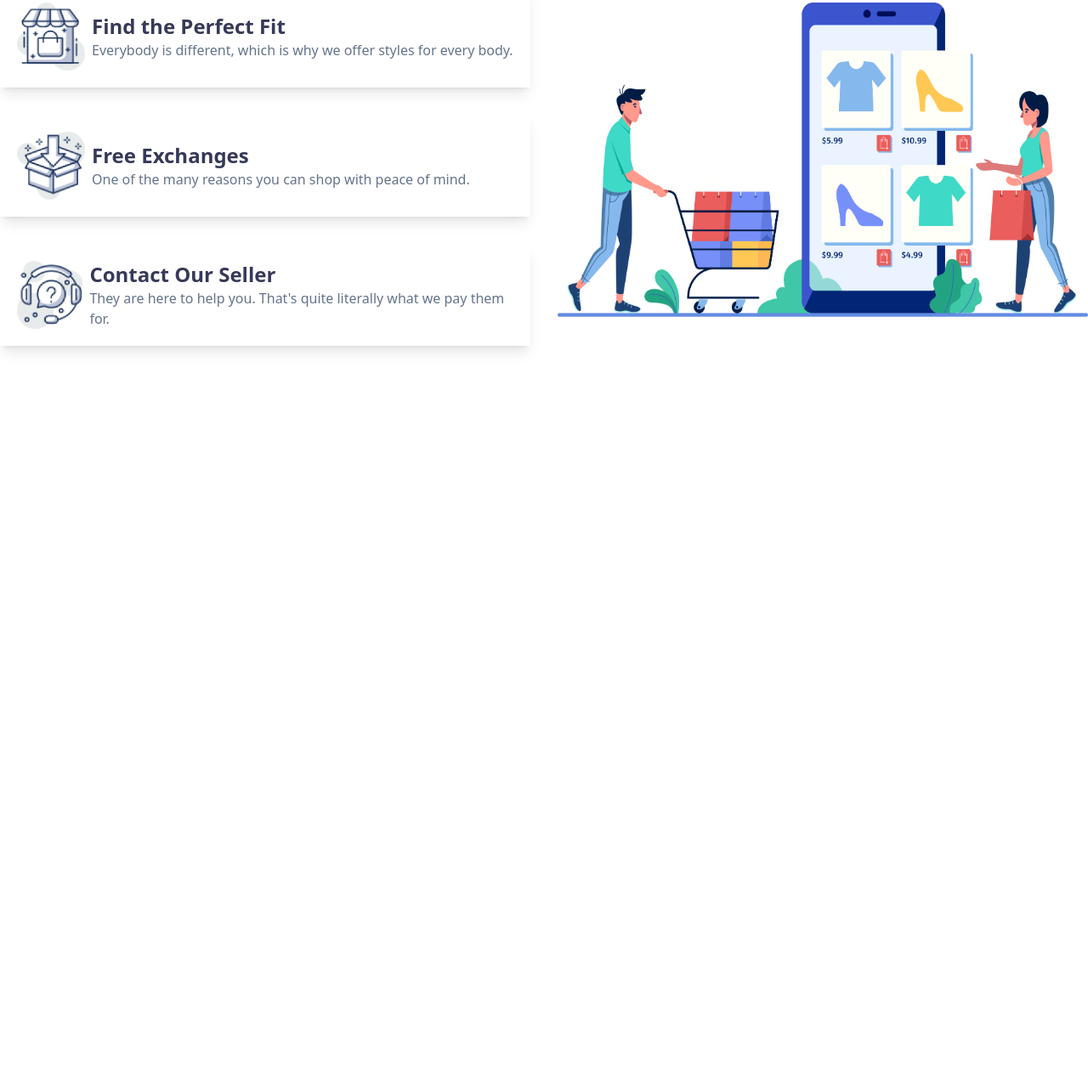
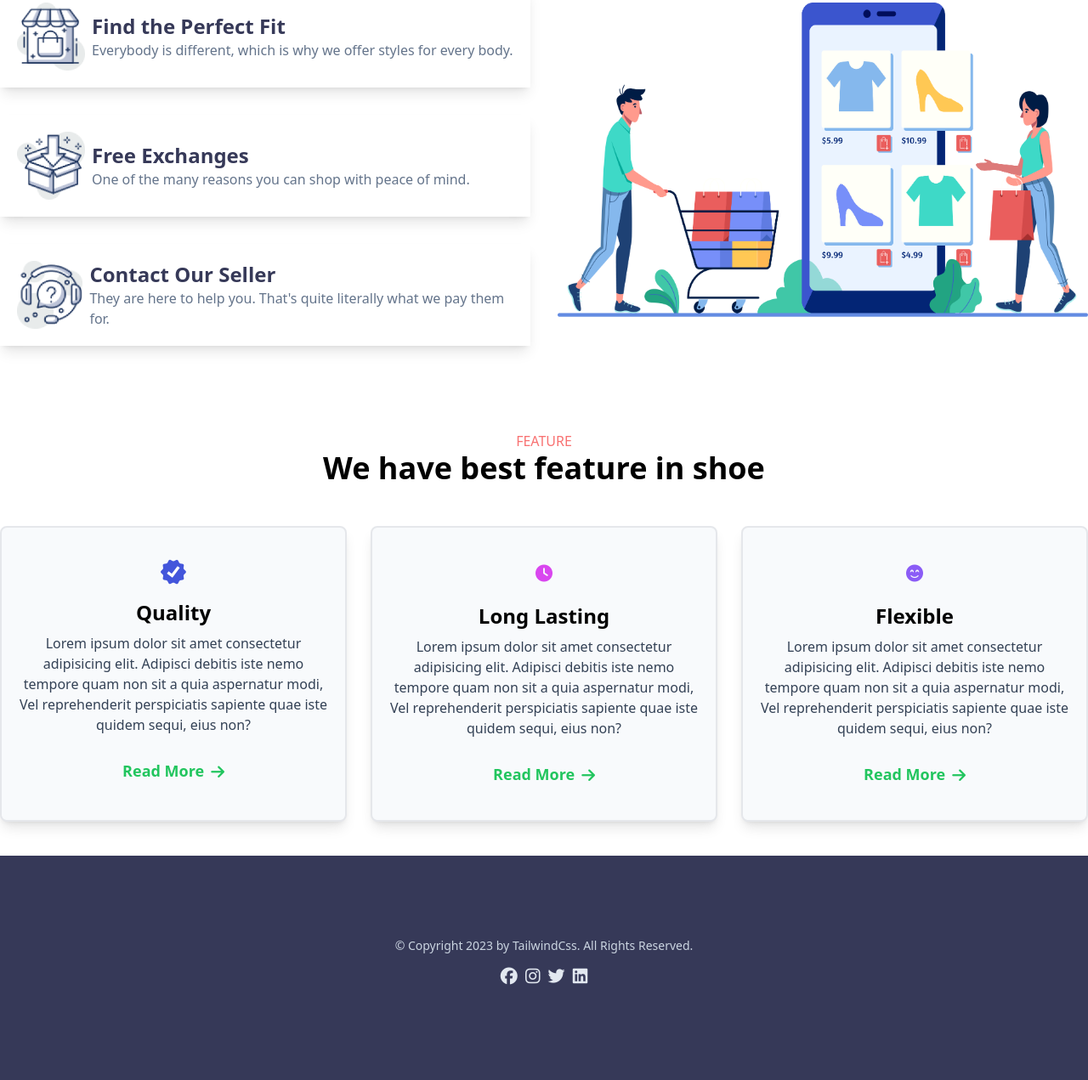
Before and after one commit to rifat-islam2026/nike-react-tailwind-css, a plain HTML site: page index.html in a window 1280 px wide. Shown: the part 2413-3684 px from the top of the page at 85% size. Before the commit the page ends 2900 px from the top, so only its background shows below. Drawn offline with nearby package versions, Linux system fonts and the light colour scheme.

Commit message:
feature add

```diff
--- a/index.html
+++ b/index.html
@@ -195,14 +195,55 @@
           <img src="icons/image 14.png" class="h-20 w-20" alt="">
           <div>
             <h4 class="text-2xl text-CustomFontColor2 font-bold">Contact Our Seller</h4>
-         <p class="text-slate-500">They are here to help you. That's quite
-          literally what we pay them for.</p>
+            <p class="text-slate-500">They are here to help you. That's quite
+              literally what we pay them for.</p>
           </div>
         </div>
       </div>
     </section>
+    <!--best Feature in shope -->
+    <section class="container mx-auto">
+      <p class="text-center text-red-400 uppercase text-base font-medium pt-5">feature</p>
+      <h2 class="text-center pb-2 text-4xl font-bold">We have best feature in shoe</h2>
+      <div class="grid lg:grid-cols-3 md:grid-cols-2 gap-7 py-10 ">
+        <div class="text-center bg-slate-50 hover:bg-blue-100 duration-700 rounded-lg p-5 shadow-lg border-2 ">
+           <img src="icons/verified-blue.png" alt="" class="w-8 text-xl m-auto py-4 h-auto">
+          <h3 class="font-bold text-2xl text-CustomFontColor
+          2">Quality</h3>
+          <p class="text-slate-700 py-2">Lorem ipsum dolor sit amet consectetur adipisicing elit. Adipisci debitis iste nemo tempore quam non sit a quia aspernatur modi, Vel reprehenderit perspiciatis sapiente quae iste quidem sequi, eius non?</p>
+          <a href="#" class="text-green-500 font-bold hover:text-red-600 duration-300 py-5 flex justify-center items-center text-lg gap-2"> Read More <i class="fa-solid fa-arrow-right pt-1"></i> </a>
+        </div>
+
+        <div class="text-center bg-slate-50  hover:bg-blue-100 duration-500 rounded-lg p-5 shadow-lg border-2 ">
+          <div>
+            <i class="fa-solid fa-clock text-xl py-5 text-fuchsia-500 w-8 "></i>
+          </div>
+         <h3 class="font-bold text-2xl text-CustomFontColor
+         2">Long Lasting</h3>
+         <p class="text-slate-700 py-2">Lorem ipsum dolor sit amet consectetur adipisicing elit. Adipisci debitis iste nemo tempore quam non sit a quia aspernatur modi, Vel reprehenderit perspiciatis sapiente quae iste quidem sequi, eius non?</p>
+         <a href="#" class="text-green-500 font-bold hover:text-red-600 duration-300 py-5 flex justify-center items-center text-lg gap-2"> Read More <i class="fa-solid fa-arrow-right pt-1"></i> </a>
+       </div>
+
+       <div class="text-center bg-slate-50 hover:bg-blue-100 duration-500 rounded-lg p-5 shadow-lg border-2">
+        <i class="fa-solid fa-face-smile-beam py-5 text-xl text-violet-500"></i>
+       <h3 class="font-bold text-2xl text-CustomFontColor
+       2">Flexible</h3>
+       <p class="text-slate-700 py-2">Lorem ipsum dolor sit amet consectetur adipisicing elit. Adipisci debitis iste nemo tempore quam non sit a quia aspernatur modi, Vel reprehenderit perspiciatis sapiente quae iste quidem sequi, eius non?</p>
+       <a href="#" class="text-green-500 font-bold hover:text-red-600 duration-300 py-5 flex justify-center items-center text-lg gap-2"> Read More <i class="fa-solid fa-arrow-right pt-1"></i> </a>
+     </div>
+      </div>
+    </section>
   </main>
   <!--script link -->
+
+  <!--footer -->
+  <footer class="py-24 bg-CustomFontColor2 text-white text-center">
+    <p class="text-slate-300 text-sm">© Copyright 2023 by TailwindCss. All Rights Reserved.</p>
+    <div class="text-slate-200 text-xl space-x-1 py-3" >
+      <i class="fa-brands fa-facebook"></i>  <i class="fa-brands fa-instagram"></i> <i class="fa-brands fa-twitter"></i>  <i class="fa-brands fa-linkedin"></i></i>
+    </div>
+
+  </footer>
   <script src="app.js"></script>
 
 </body>
```
Also changed, not shown: icons/verified-blue.png (added).
